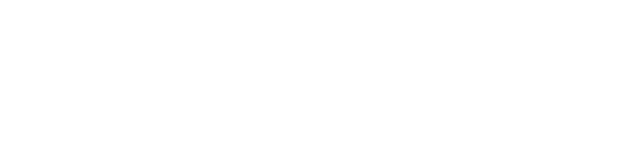
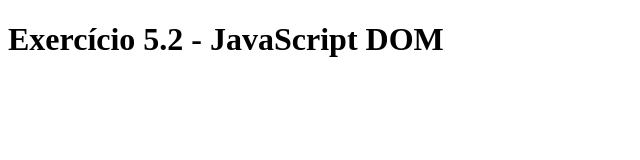
Before and after one commit to neogabe/trybe-exercicios, a plain HTML site: page Fundamentos/Javascript - DOM, Eventos e Web Storage/Javascript - Trabalhando com Elementos/index.html in a window 1280 px wide. Shown: the whole page, without its empty margins (0-640 px from the left). Drawn offline with Linux system fonts and the light colour scheme.

Commit message:
tarefa 1 concluida

```diff
--- a/Fundamentos/Javascript - DOM, Eventos e Web Storage/Javascript - Trabalhando com Elementos/index.html
+++ b/Fundamentos/Javascript - DOM, Eventos e Web Storage/Javascript - Trabalhando com Elementos/index.html
@@ -57,7 +57,12 @@
   </head>
   <body>
     <script>
-      // COLOQUE SEU CÓDIGO AQUI
+      // Tarefa 1
+      const bodyChild = document.querySelector('body')
+      const h1 = document.createElement('h1')
+      h1.innerText = 'Exercício 5.2 - JavaScript DOM'
+
+      bodyChild.appendChild(h1)
     </script>
   </body>
 </html>
```
